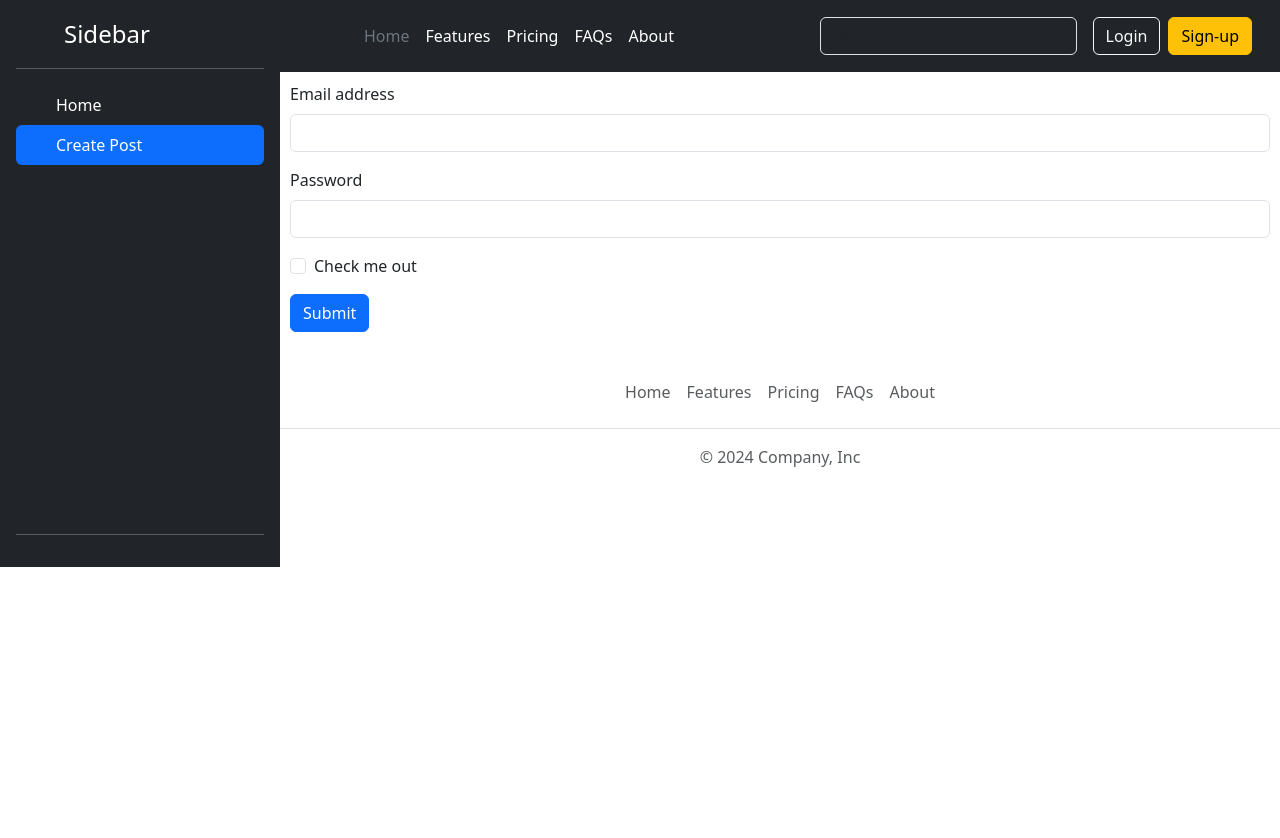
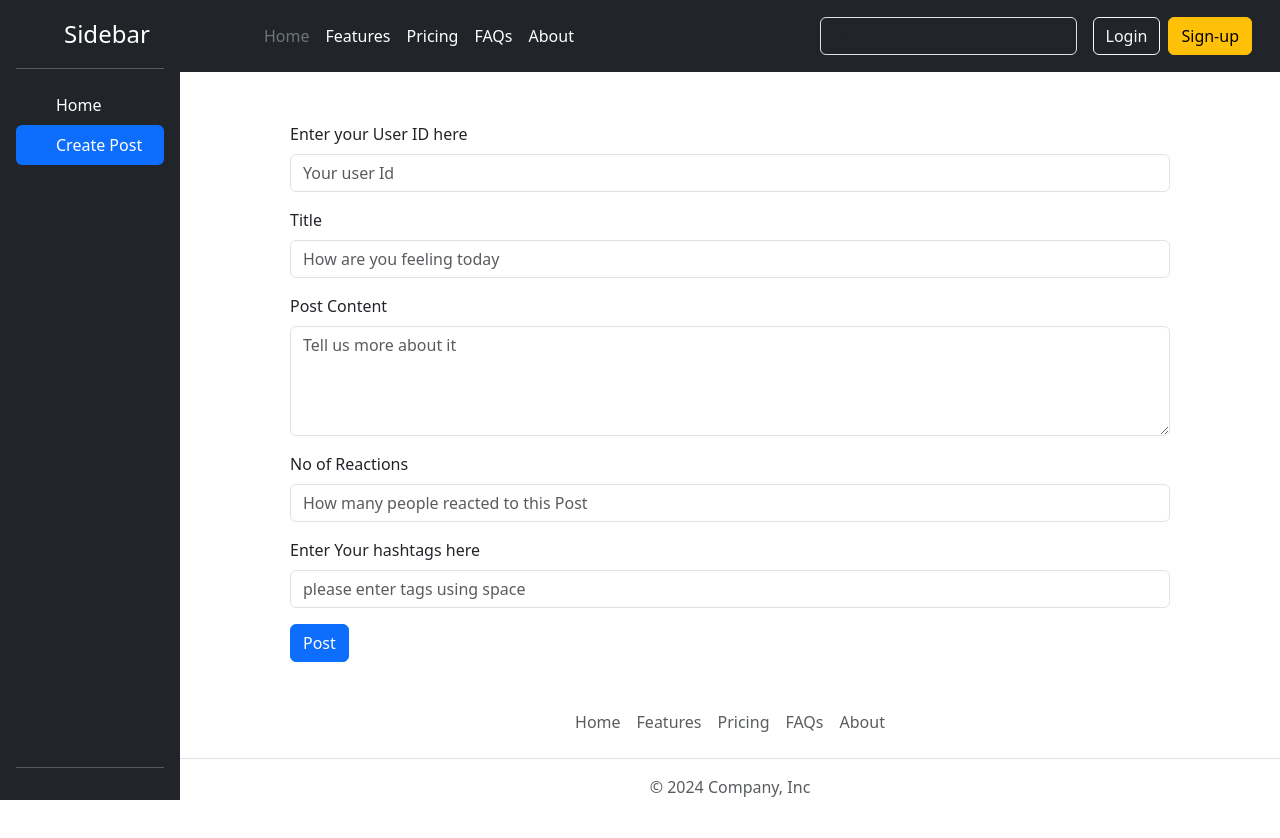
Before and after one commit to Anand-wase/React, a React (Vite) app in the folder social-media/: page / in a window 1280 px wide. Both pictures are taken after a click on the link "Create Post". Shown: the top 838 px of the page. Before the commit the page ends 800 px from the top, so only its background shows below. Built offline with nearby package versions, Linux system fonts and the light colour scheme.

Commit message:
Added Create Post Fuunctionality

```diff
--- a/social-media/src/App.css
+++ b/social-media/src/App.css
@@ -2,19 +2,18 @@
   display: flex;
 }
 .sideBarContent{
-  min-height: 567px;
-  width : 200;
+  min-height: 800px;
 }
 .content{
   width: 100%;
 }
 .post-card{
-  margin: 10px;
+  margin: 20px;
 }
 .createPost{
-  border: 2px;
-  border-radius: 3;
-  margin: 10px;
+  width: 80%;
+  margin-left: 10%;
+  margin-top: 50px;
 }
 .hashtag{
   margin: 0px 3px;
--- a/social-media/src/components/CreatePost.jsx
+++ b/social-media/src/components/CreatePost.jsx
@@ -1,18 +1,52 @@
+import { useContext, useRef } from "react";
+import { PostListContext } from "../store/post-list-store";
+
 const CreatePost = () => {
-  return <form className="createPost">
-  <div className="mb-3">
-    <label htmlFor="exampleInputEmail1" className="form-label">Email address</label>
-    <input type="email" className="form-control" id="exampleInputEmail1" aria-describedby="emailHelp"/>
+  const userIdElement = useRef();
+  const postTitleElement = useRef();
+  const postBodyElement = useRef();
+  const reactionsElement = useRef();
+  const tagsElement = useRef();
+  const {addPost} = useContext(PostListContext)
+  const handleSubmit = (event) =>{
+    event.preventDefault();
+    const userId = userIdElement.current.value;
+    const postTitle = postTitleElement.current.value;
+    const postBody = postBodyElement.current.value;
+    const reactions = reactionsElement.current.value;
+    const tags = tagsElement.current.value.split(" ");
+    userIdElement.current.value='';
+    postTitleElement.current.value='';
+    postBodyElement.current.value='';
+    reactionsElement.current.value='';
+    tagsElement.current.value='';
+    addPost(userId,postTitle,postBody,reactions,tags
+    )
+  };
+
+  return <form className="createPost" onSubmit={handleSubmit}>
+      <div className="mb-3">
+    <label htmlFor="userId" className="form-label">Enter your User ID here</label>
+    <input type="text" className="form-control" ref={userIdElement} id="userID" placeholder="Your user Id"/>
   </div>
   <div className="mb-3">
-    <label htmlFor="exampleInputPassword1" className="form-label">Password</label>
-    <input type="password" className="form-control" id="exampleInputPassword1"/>
+    <label htmlFor="title" className="form-label">Title</label>
+    <input type="text" className="form-control" ref={postTitleElement} id="title" placeholder="How are you feeling today"/>
   </div>
-  <div className="mb-3 form-check">
-    <input type="checkbox" className="form-check-input" id="exampleCheck1"/>
-    <label className="form-check-label" htmlFor="exampleCheck1">Check me out</label>
+  <div className="mb-3">
+    <label htmlFor="body" className="form-label">Post Content</label>
+    <textarea rows='4' type="text" className="form-control" ref={postBodyElement} id="body" placeholder="Tell us more about it"/>
   </div>
-  <button type="submit" className="btn btn-primary">Submit</button>
+  <div className="mb-3">
+    <label htmlFor="reactions" className="form-label">No of Reactions</label>
+    <input type="text" className="form-control" ref={reactionsElement} id="reactions" placeholder="How many people reacted to this Post"/>
+  </div>
+  <div className="mb-3">
+    <label htmlFor="tags" className="form-label">Enter Your hashtags here</label>
+    <input type="text" className="form-control" ref={tagsElement} id="title" placeholder="please enter tags using space"/>
+  </div>
+
+  <button type="submit" className="btn btn-primary">Post</button>
 </form>
 };
 export default CreatePost;
--- a/social-media/src/components/SideBar.jsx
+++ b/social-media/src/components/SideBar.jsx
@@ -1,5 +1,5 @@
 const SideBar = ({selectedTab, onHandleClick}) => {
-  return <div className="d-flex flex-column flex-shrink-0 p-3 text-bg-dark sideBarContent" style={{width: '280px'}}>
+  return <div className="d-flex flex-column flex-shrink-0 p-3 text-bg-dark sideBarContent" style={{width: '180px'}}>
   <a href="/" className="d-flex align-items-center mb-3 mb-md-0 me-md-auto text-white text-decoration-none">
     <svg className="bi pe-none me-2" width="40" height="32"><use xlinkHref="#bootstrap"></use></svg>
     <span className="fs-4">Sidebar</span>
--- a/social-media/src/store/post-list-store.jsx
+++ b/social-media/src/store/post-list-store.jsx
@@ -23,16 +23,32 @@ export const PostListContext = createContext({
 
 const postListReducer = (currPostList,action) => {
   let newPostList = currPostList;
-  if (action.type==='DELETE_POST')
+  if (action.type==='ADD_POST')
+    newPostList = [action.payload,...newPostList,];
+  else if (action.type==='DELETE_POST')
     newPostList = newPostList.filter(post=> post.id!==action.payload.id);
   return newPostList;
 };
 const PostlistProvider = ({children}) => {
   const [postlist, dispatchPostList] = useReducer(postListReducer,postlist1);
-  const addPost = ()=>{
+
+  const addPost = (userId,postTitle,postBody,reactions,tags)=>{
+    console.log(userId,postTitle,postBody,reactions,tags);
+    const newAction ={
+      type : 'ADD_POST',
+      payload : {
+        id : Date.now(),
+        title : postTitle,
+        body : postBody,
+        reactions : reactions,
+        userId : userId,
+        tags : tags
+      }
+      }
+    dispatchPostList(newAction);
+
   };
   const deletePost = (id) =>{
-    console.log("hehe")
     const newAction ={
       type : 'DELETE_POST',
       payload : {
```
